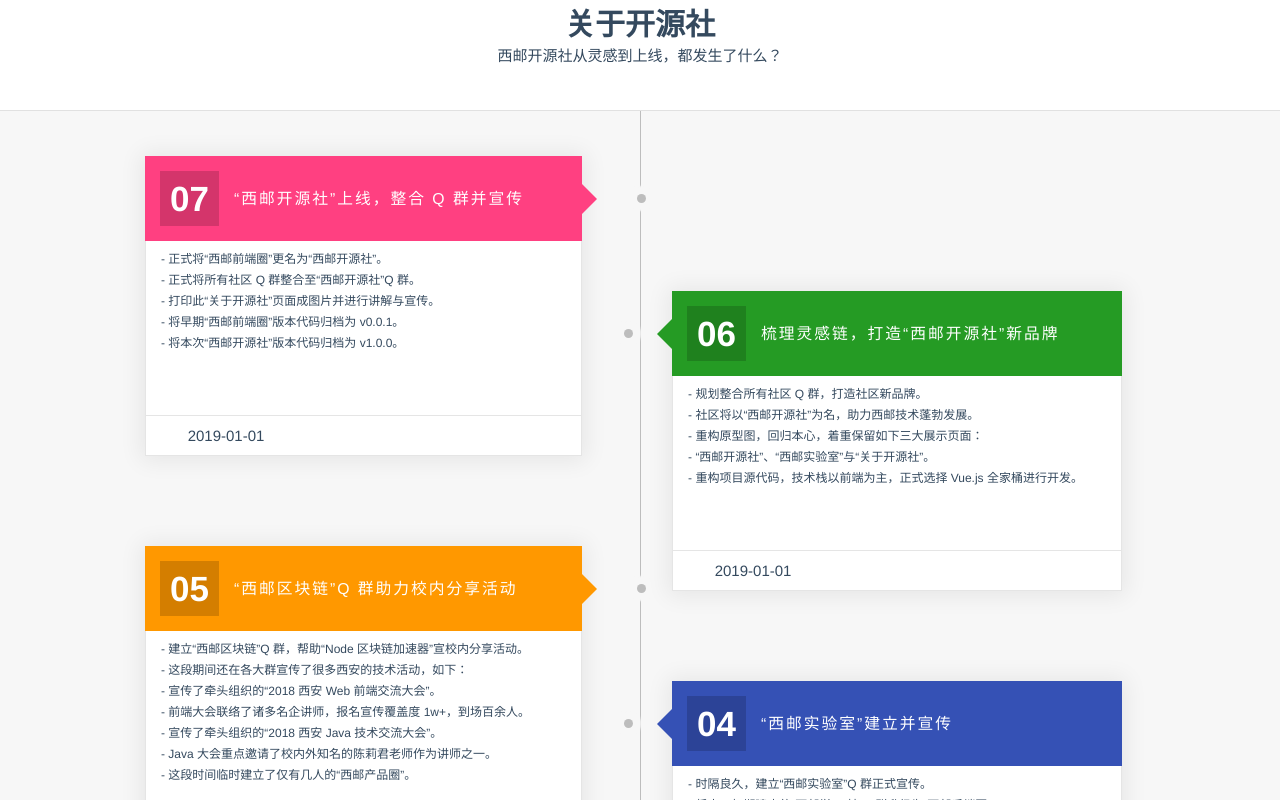
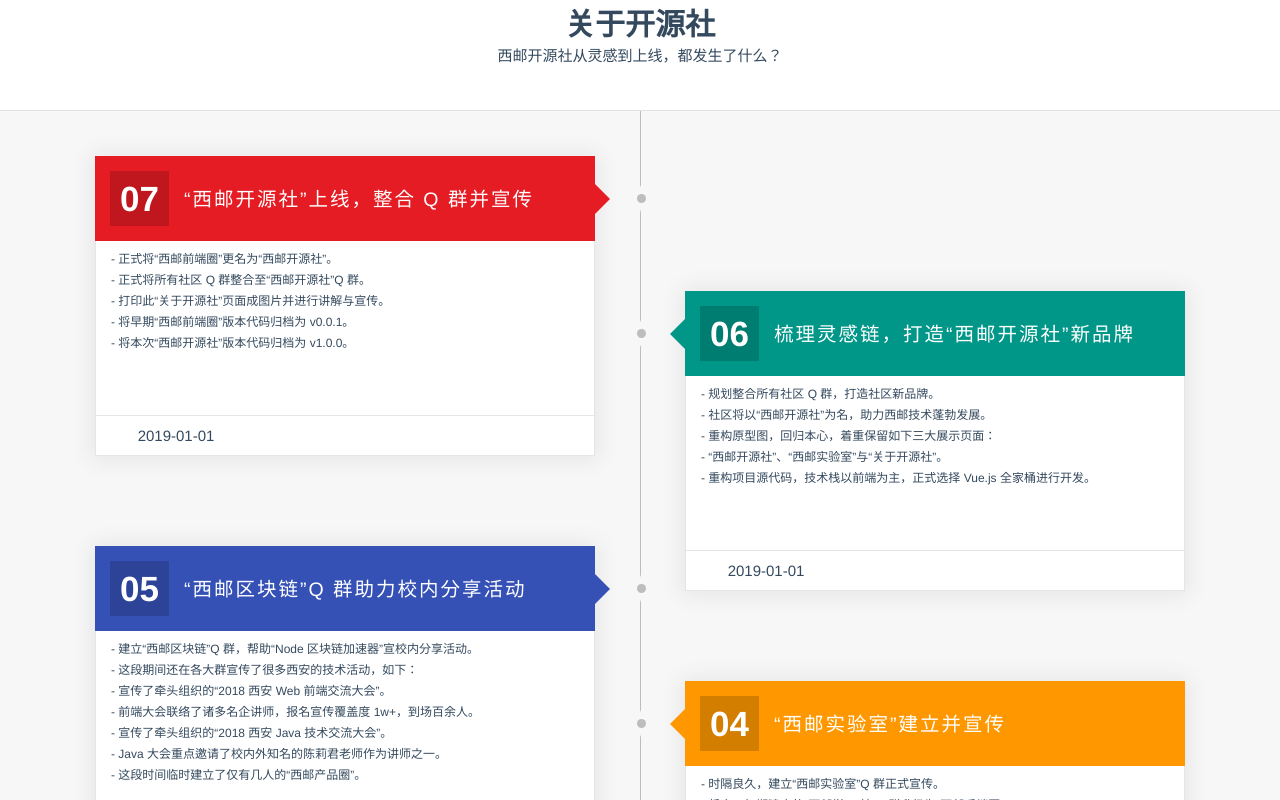
Before and after one commit to ningoink/xiyoucircle, a Vue app: page /about in a window 1280 px wide. Shown: the top 800 px of the page. Built offline with nearby package versions, Linux system fonts and the light colour scheme.

Commit message:
大屏幕模式下的时间轴样式大体修复完成

```diff
--- a/src/views/about/card-timeline.vue
+++ b/src/views/about/card-timeline.vue
@@ -23,34 +23,6 @@
                     </div>
                 </div>
             </template>
-
-            <!-- <div class="demo-card demo-card--step5">
-                <div class="head">
-                    <div class="number-box">
-                        <span>01</span>
-                    </div>
-                    <h2>
-                        “西邮前端圈”从灵感到宣传
-                    </h2>
-                </div>
-                <div class="body">
-                    <p>- 受同级校友之邀，参考“西电前端圈”，建立“西邮前端圈”。</p>
-                    <p>- 宣传“西邮前端圈” Q 群，今日达到 150 人。</p>
-                    <p>- 开启群内电子书、视频资料共享。</p>
-                    <p>- 确定首要产品主线——“西邮前端圈”官网，其中构思如下功能：</p>
-                    <p>- “西邮前端圈”、“西邮实验室”、“关于前端圈”。</p>
-                    <p>- 宣传渠道有微信公众号文章、西邮各大 QQ 群和西邮置顶贴吧。</p>
-                </div>
-                <div class="foot">
-                    <div class="calendar">
-                        &nbsp;
-                    </div>
-                    <div class="date">2019-01-01</div>
-                    <div class="icon">
-                        &nbsp;
-                    </div>
-                </div>
-            </div> -->
         </div>
     </section>
 </template>
@@ -104,7 +76,7 @@
 /* Card sizing */
 
 $card-height: 300px;
-$card-width: 450px;
+$card-width: 500px;
 $foot-height: 40px;
 $inner-margin: 15px;
 $number-size: 35px;
@@ -114,13 +86,14 @@
 
 /* Colors */
 
-$steps: #ff6100;
-$colors: #ff4081,
+$colors:
+#e51c23,
+#009688,
+#3551b5,
+#ff9800,
 #259b24,
-#ff9800,
-#3551b5,
-#009688,
-#e51c23;
+#ff4081,
+#ff6100;
 $timeline: #bdbdbd;
 
 /* Calculations */
@@ -223,7 +196,8 @@
       max-width: 40%;
     }
     @include mq-lg {
-      max-width: $card-width;
+      // max-width: $card-width;
+      width: $card-width;
       height: $card-height;
       margin: $outer-margin;
       margin-top: $outer-margin/2;
@@ -266,7 +240,6 @@
       font-weight: 400;
       .number-box {
         display: inline;
-        float: left;
         margin: $inner-margin;
         padding: 10px;
         font-size: $number-size;
@@ -282,7 +255,7 @@
         margin: 0;
         line-height: 1rem;
         @include mq-sm {
-          font-size: 105%;
+          font-size: 130%;
           line-height: 1.2rem;
         }
         span {
@@ -333,7 +306,7 @@
     }
     @for $i from 1 through $items {
       &--step#{$i} {
-        $color: nth($colors, ((($i - 1) % 4) + 1));
+        $color: nth($colors, $i);
         background-color: $color;
         .head::after {
           border-color: $color;
```
